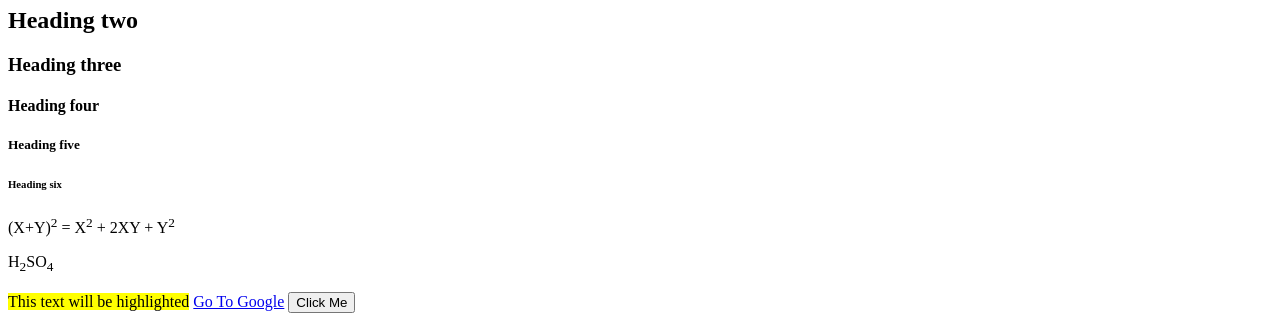
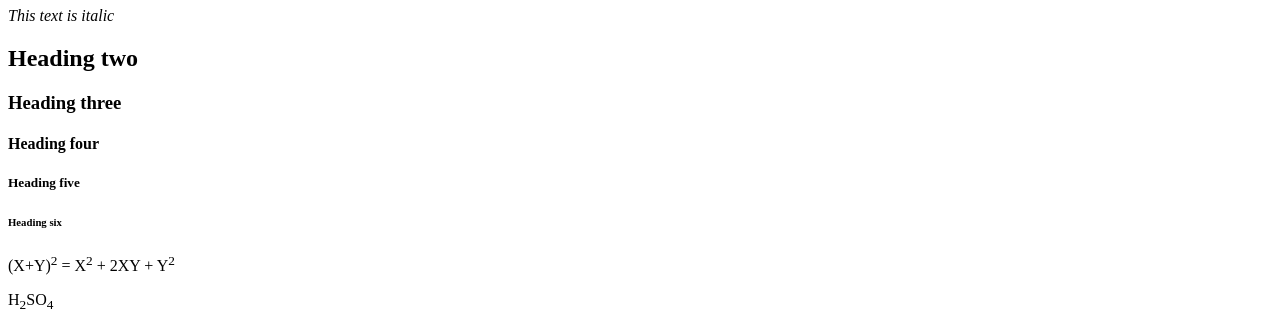
Before and after one commit to DipakShrestha-ADS/csit_sec_a_2081_html_css, a plain HTML site: page index.html in a window 1280 px wide. Shown: the part 73-400 px from the top of the page. Drawn offline with Linux system fonts and the light colour scheme.

Commit message:
i tag added in index.html

```diff
--- a/index.html
+++ b/index.html
@@ -9,6 +9,7 @@
     <!-- page content -->
     <body>
         <h1 style="color: red;" title="This is a heading">Hello World</h1>
+        <i>This text is italic</i>
         <h2>Heading two</h2>
         <h3>Heading three</h3>
         <h4>Heading four</h4>
```
